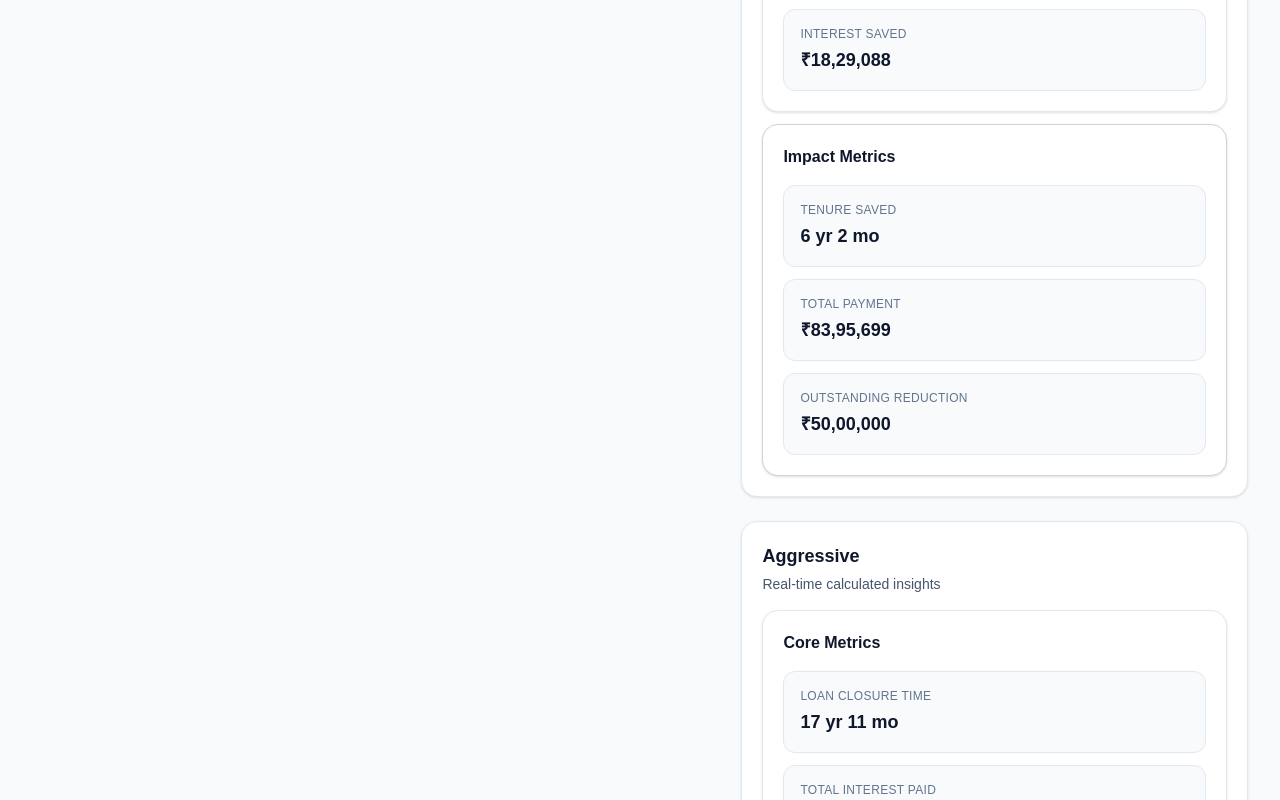
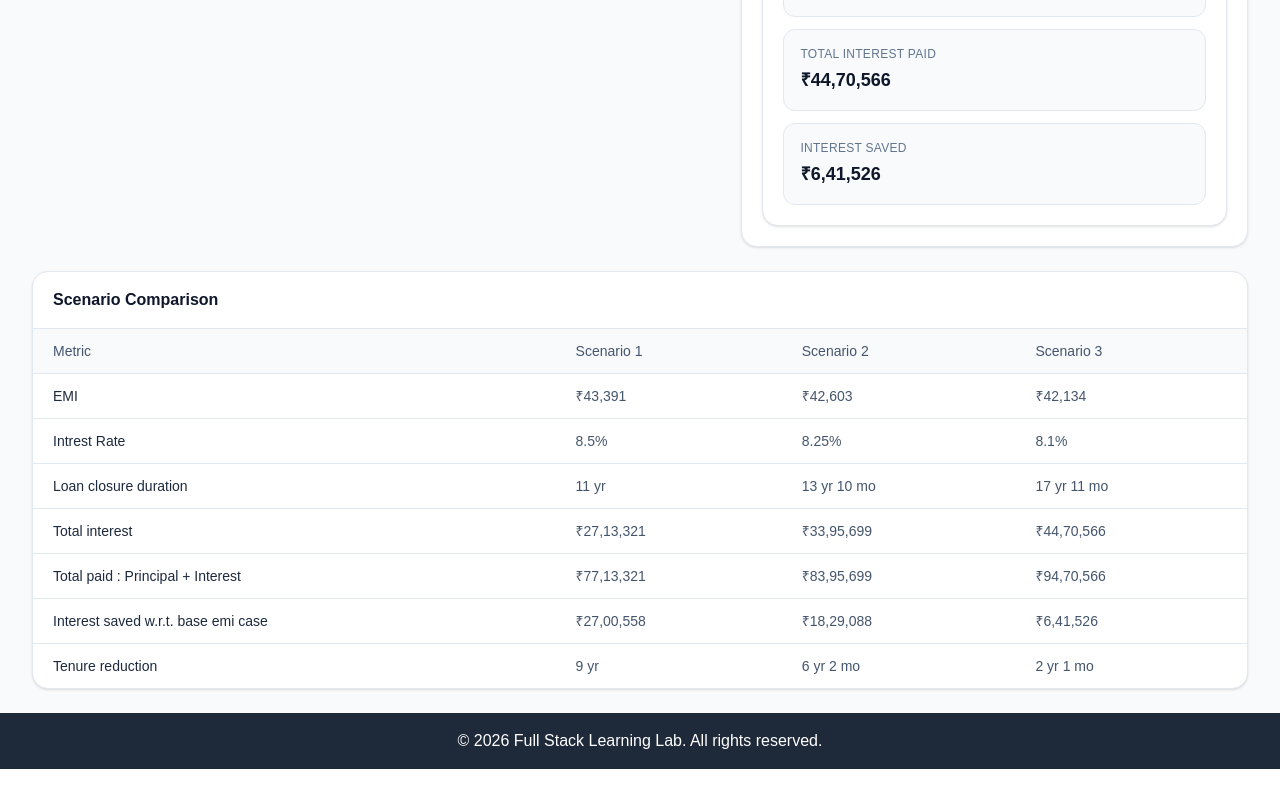
Before and after one commit to sudhirhadge/full-stack-learning-lab, a Next.js app in the folder client/: page /loan-comparison in a window 1280 px wide. Shown: the part 1360-2160 px from the top of the page. After the commit the page ends 2129 px from the top, so only its background shows below. Built offline with nearby package versions, Linux system fonts and the light colour scheme.

Commit message:
(fix) : interest rate label added and few label name changes

```diff
--- a/client/features/loan-comparison/components/layout/LoanComparisonLayout.tsx
+++ b/client/features/loan-comparison/components/layout/LoanComparisonLayout.tsx
@@ -20,6 +20,12 @@ export function LoanComparisonLayout() {
             scenario3: formatCurrency(results[2].result.calculatedEmi),
         },
         {
+            label: "Intrest Rate",
+            scenario1: results[0].scenario.interestRate + '%',
+            scenario2: results[1].scenario.interestRate + '%',
+            scenario3: results[2].scenario.interestRate + '%',
+        },
+        {
             label: 'Loan closure duration',
             scenario1: formatMonths(results[0].result.actualClosureMonth),
             scenario2: formatMonths(results[1].result.actualClosureMonth),
@@ -32,13 +38,13 @@ export function LoanComparisonLayout() {
             scenario3: formatCurrency(results[2].result.totalInterestPaid),
         },
         {
-            label: 'Total paid',
+            label: 'Total paid : Principal + Interest',
             scenario1: formatCurrency(results[0].result.totalPaid),
             scenario2: formatCurrency(results[1].result.totalPaid),
             scenario3: formatCurrency(results[2].result.totalPaid),
         },
         {
-            label: 'Interest saved',
+            label: 'Interest saved w.r.t. base emi case',
             scenario1: formatCurrency(results[0].result.interestSaved),
             scenario2: formatCurrency(results[1].result.interestSaved),
             scenario3: formatCurrency(results[2].result.interestSaved),
@@ -72,14 +78,14 @@ export function LoanComparisonLayout() {
                         ))}
                     </div>
 
-                    <div className="space-y-6 lg:sticky lg:top-6 lg:self-start">
+                    <div className="space-y-5 lg:sticky lg:top-6 lg:self-start">
                         {results.map(({ scenario, result }) => (
                             <SectionContainer
                                 key={scenario.id}
                                 title={scenario.name}
                                 description="Real-time calculated insights"
                             >
-                                <div className="grid gap-3">
+                                <div className="grid gap-4">
                                     <ResultCard
                                         title="Core Metrics"
                                         items={[
@@ -88,7 +94,7 @@ export function LoanComparisonLayout() {
                                             { label: 'Interest saved', value: formatCurrency(result.interestSaved) },
                                         ]}
                                     />
-                                    <ResultCard
+                                    {/* <ResultCard
                                         title="Impact Metrics"
                                         items={[
                                             { label: 'Tenure saved', value: formatMonths(result.tenureSavedMonths) },
@@ -96,12 +102,12 @@ export function LoanComparisonLayout() {
                                             { label: 'Outstanding reduction', value: formatCurrency(result.outstandingReduction) },
                                         ]}
                                         highlight
-                                    />
+                                    /> */}
                                 </div>
                             </SectionContainer>
                         ))}
 
-                        <LoanAmortizationChart result={results[0].result} />
+                        {/* <LoanAmortizationChart result={results[0].result} /> */}
                     </div>
                 </div>
 
```
